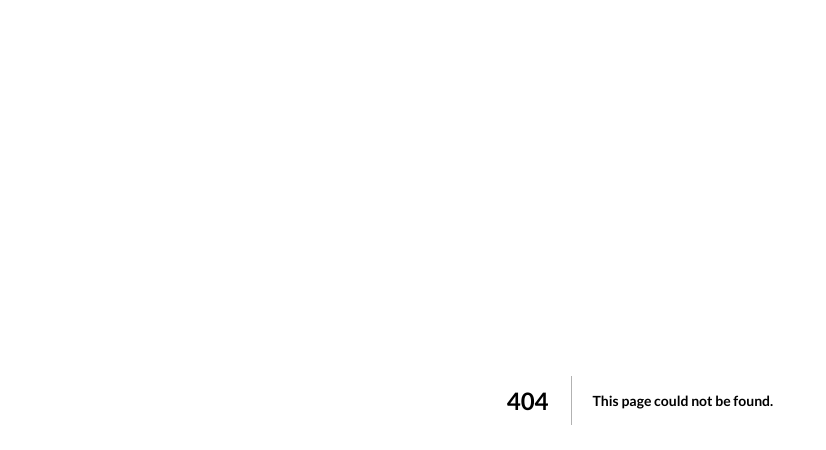
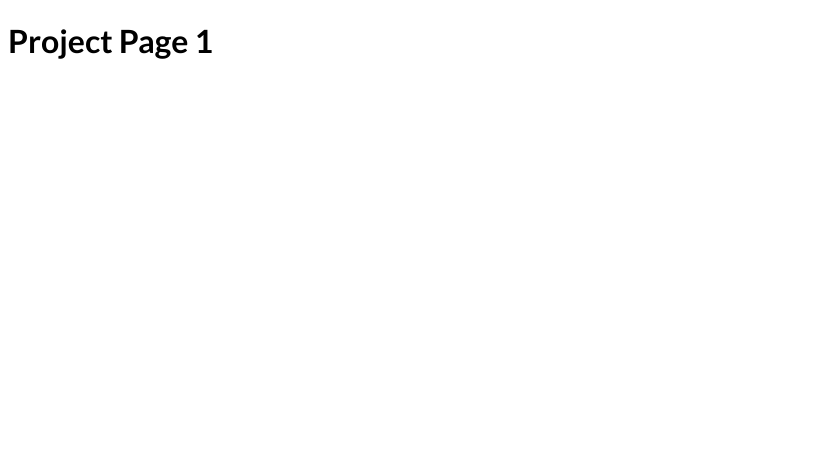
Before and after one commit to aliarslanansari/nextjs-practice, a Next.js app: page /clients/1/1 in a window 1280 px wide. Before the commit this address had no page. Shown: the top 450 px of the page, without its empty margins (0-826 px from the left). Built offline with nearby package versions, Linux system fonts and the light colour scheme.

Commit message:
added nested dynamic routes using folder

```diff
--- /dev/null
+++ b/pages/clients/[id]/[clientprojectid].jsx
@@ -0,0 +1,11 @@
+import { useRouter } from 'next/router'
+import Head from 'next/head'
+const ProjectPage = () => {
+  const router = useRouter()
+  return (
+    <div>
+      <h1>Project Page {router.query.clientprojectid}</h1>
+    </div>
+  )
+}
+export default ProjectPage
```
Also changed, not shown: pages/clients/[id]/index.js (added, +9 -0 lines), pages/clients/index.jsx (added, +9 -0 lines).
